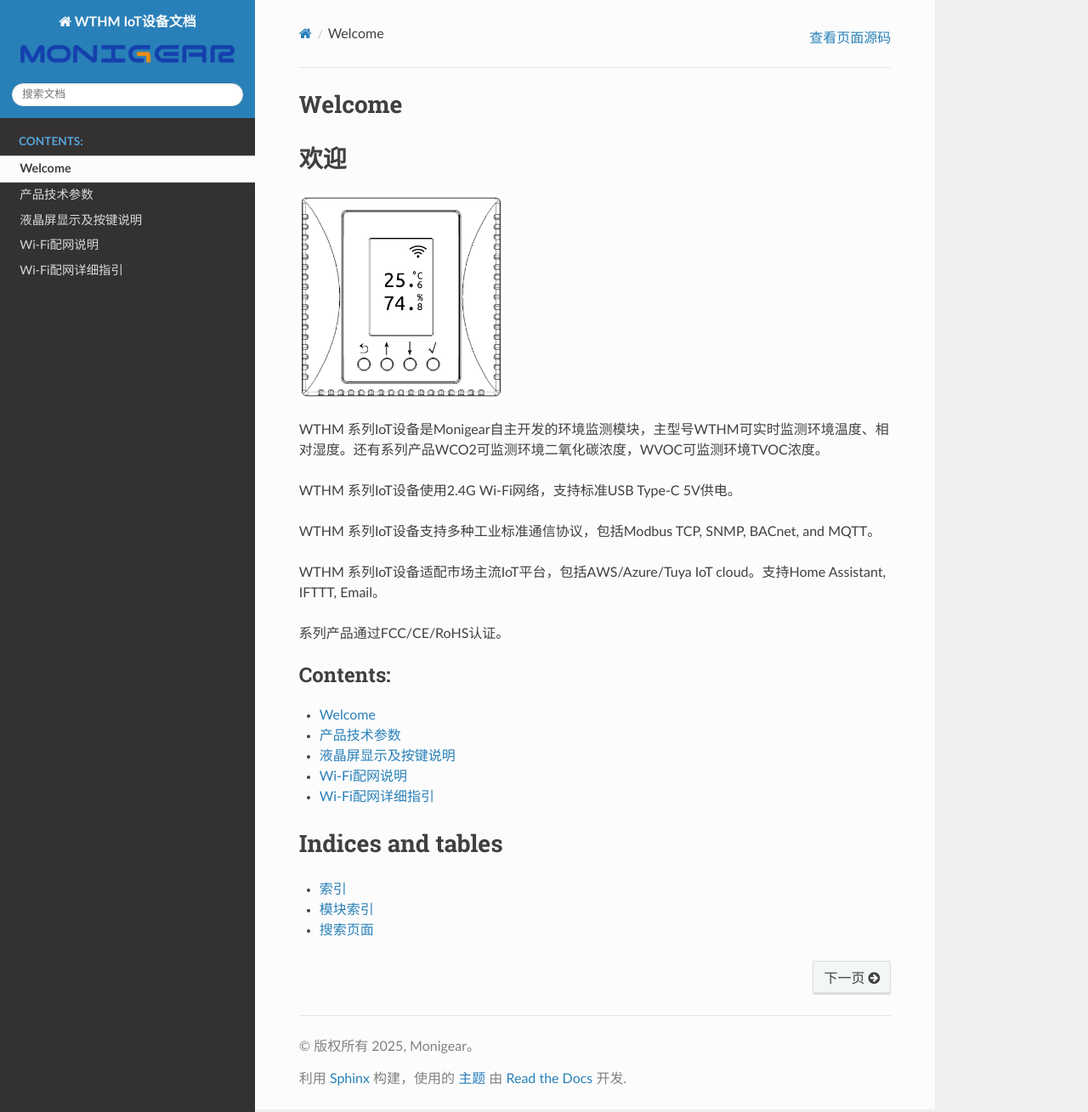
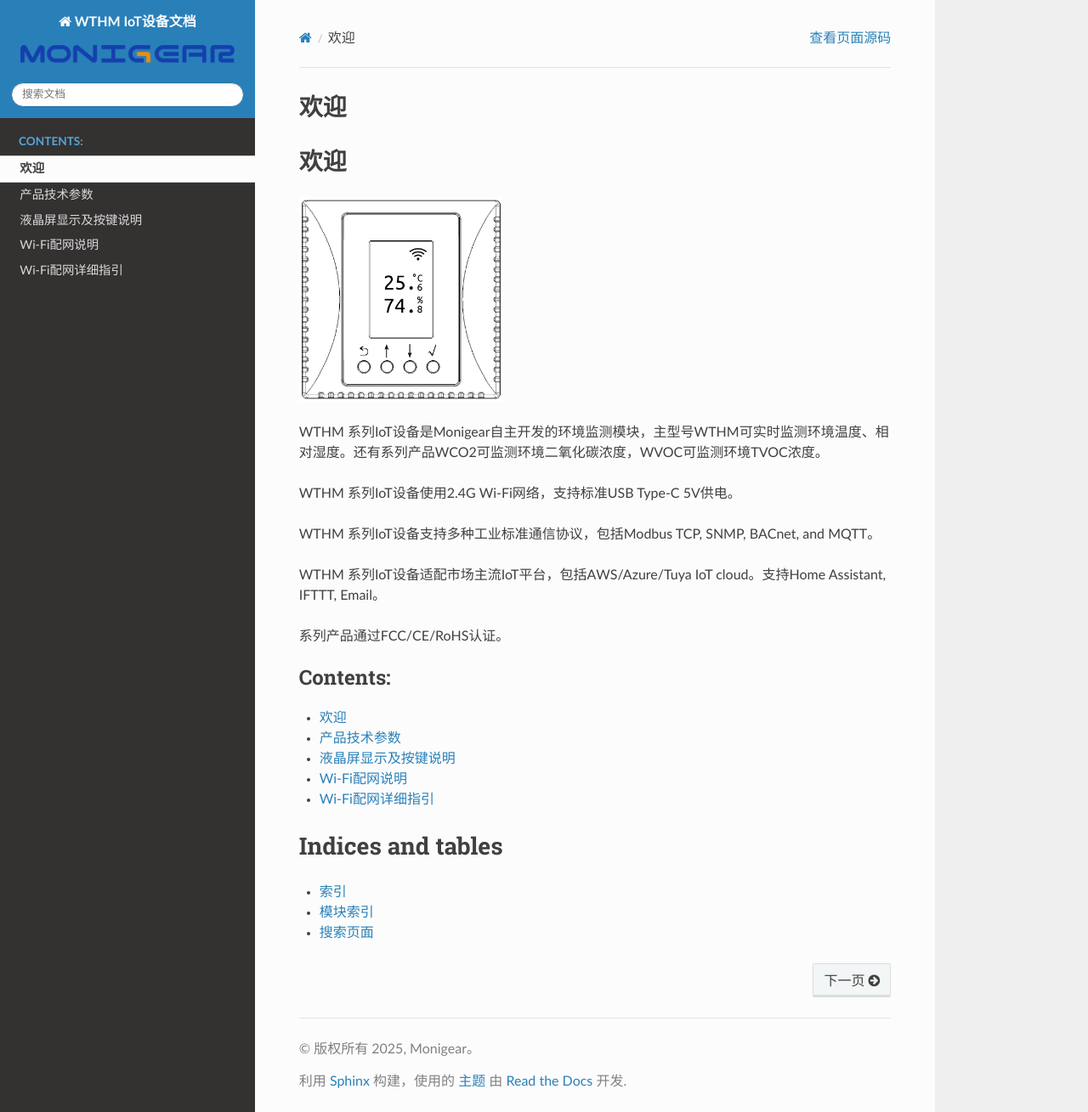
Before and after one commit to laosongbaba/wthm_docs_sphinx, a Sphinx documentation site: the page built from docs/index.rst, in a window 1280 px wide and 1309 px high. Shown: the whole window at 85% size. Built offline with Sphinx 7.4.7 and the Read the Docs theme 3.1.0, drawn with Linux system fonts in a browser that asks for light colours.

```diff
--- a/docs/conf.py
+++ b/docs/conf.py
@@ -32,6 +32,7 @@ if language_env.startswith('en'):
     language = 'en'
     # Define replacement variables for English
     rst_epilog = """
+.. |main_title| replace:: WTHM IoT Device Documentation
 .. |product_specs_title| replace:: Product Specifications
 .. |panel_ops_title| replace:: Panel Operations
 .. |wifi_config_title| replace:: Wi-Fi Configuration
@@ -46,6 +47,7 @@ else:
     language = 'zh_CN'
     # Define replacement variables for Chinese
     rst_epilog = """
+.. |main_title| replace:: WTHM IoT设备文档
 .. |product_specs_title| replace:: 产品技术参数
 .. |panel_ops_title| replace:: 液晶屏显示及按键说明
 .. |wifi_config_title| replace:: Wi-Fi配网说明
--- a/docs/index.rst
+++ b/docs/index.rst
@@ -1,6 +1,6 @@
 .. ifconfig:: language == 'zh_CN'
 
-   Welcome
+   欢迎
    ====
 
    .. include:: zh_main.rst
--- a/docs/panel-operations.rst
+++ b/docs/panel-operations.rst
@@ -1,5 +1,5 @@
 |panel_ops_title|
-===============
+=================
 
 .. ifconfig:: language == 'zh_CN'
 
```
